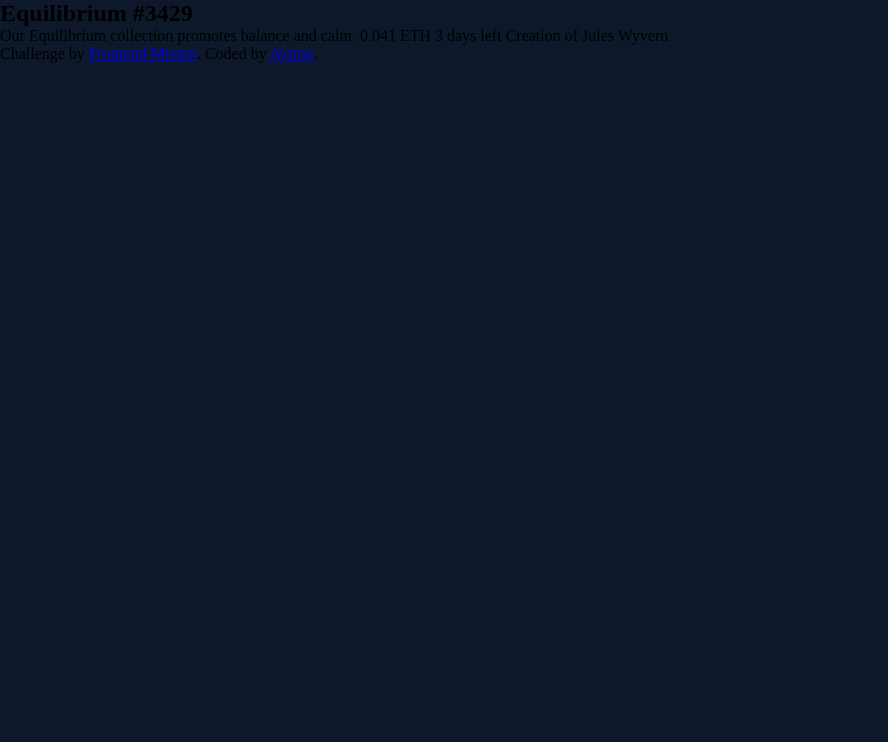
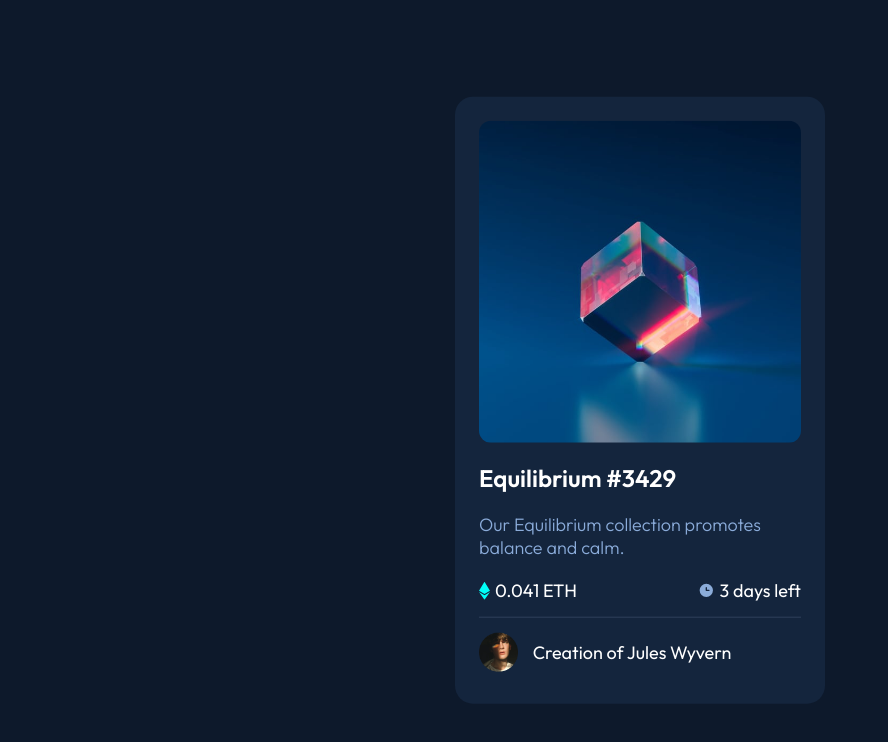
Before and after one commit to ayrtton/nft-preview-card-component-main, a plain HTML site: page index.html in a window 1280 px wide. Shown: the whole page, without its empty margins (0-888 px from the left). Drawn offline with Linux system fonts and the light colour scheme.

Commit message:
Define the overall style

```diff
--- a/index.html
+++ b/index.html
@@ -10,19 +10,30 @@
     <body>
         <div class="main">
             <div class="section">
-                <h2>Equilibrium #3429</h2>
-
-                Our Equilibrium collection promotes balance and calm.
-
-                0.041 ETH
-                3 days left
-
-                Creation of Jules Wyvern
+                <img class="image" src="images/image-equilibrium.jpg" alt="" srcset="">
+                <div id="content">
+                    <h2>Equilibrium #3429</h2>
+                    <p>Our Equilibrium collection promotes balance and calm.</p>
+                    <div id="flex-container">
+                        <div class="flex-content">
+                            <img class="icon" src="images/icon-ethereum.svg" alt="" srcset="">
+                            0.041 ETH
+                        </div>
+                        <div class="flex-content">
+                            <img class="icon" src="images/icon-clock.svg" alt="" srcset="">
+                            3 days left
+                        </div>
+                    </div>
+                </div>
+                <div id="bottom">
+                    <img class="avatar" src="images/image-avatar.png" alt="">
+                    Creation of Jules Wyvern
+                </div>
             </div>
-            <div class="attribution">
+            <!--<div class="attribution">
                 Challenge by <a href="https://www.frontendmentor.io?ref=challenge" target="_blank">Frontend Mentor</a>.
                 Coded by <a href="#">Ayrton</a>.
-            </div>
+            </div>-->
         </div>
     </body>
 </html>
--- a/style.scss
+++ b/style.scss
@@ -1,3 +1,5 @@
+@import url('https://fonts.googleapis.com/css2?family=Outfit:wght@300;400;600&display=swap');
+
 $soft_blue: hsl(215, 51%, 70%);
 $cyan: hsl(178, 100%, 50%);
 $dark_blue_01: hsl(217, 54%, 11%);
@@ -13,6 +15,74 @@ $paragraph_size: 18px;
     box-sizing: border-box;
 
     body {
-        background-color: $dark_blue;
+        background-color: $dark_blue_01;
+        color: white;
+        font-size: 18px;
+        font-family: 'Outfit', sans-serif;
+
+        .highlight {
+            color: $soft_blue;
+            border: 1px solid yellow;
+        }
+
+        .section {
+            position: absolute;
+            top: 50%;
+            left: 50%;
+            transform: translate(-50%, -50%);
+            background-color: $dark_blue_02;
+            width: 370px;
+            padding: 24px;
+            border-radius: 18px;
+
+            .image {
+                width: 100%;
+                border-radius: 12px;
+            }
+
+            #content {
+                margin: 15px 0px;
+                display: flex;
+                flex-direction: column;
+                gap: 20px;
+
+                h2 {
+                    font-size: 24px;
+                }
+
+                p {
+                    font-weight: 300;
+                    color: $soft_blue;
+                }
+
+                #flex-container {
+                    display: flex;
+                    align-items: center;
+                    justify-content: space-between;
+
+                    .flex-content {
+                        display: flex;
+                        gap: 5px;
+                        align-items: center;
+
+                        img {
+                            height: 100%;
+                        }
+                    }
+                }
+            }
+
+            #bottom {
+                border-top: 1px solid $dark_blue_03;
+                display: flex;
+                align-items: center;
+                gap: 15px;
+                padding: 15px 0px 8px;
+
+                .avatar {
+                    width: 12%;
+                }
+            }
+        }
     }
 }
```
Also changed, not shown: style.css, 1 other file.
